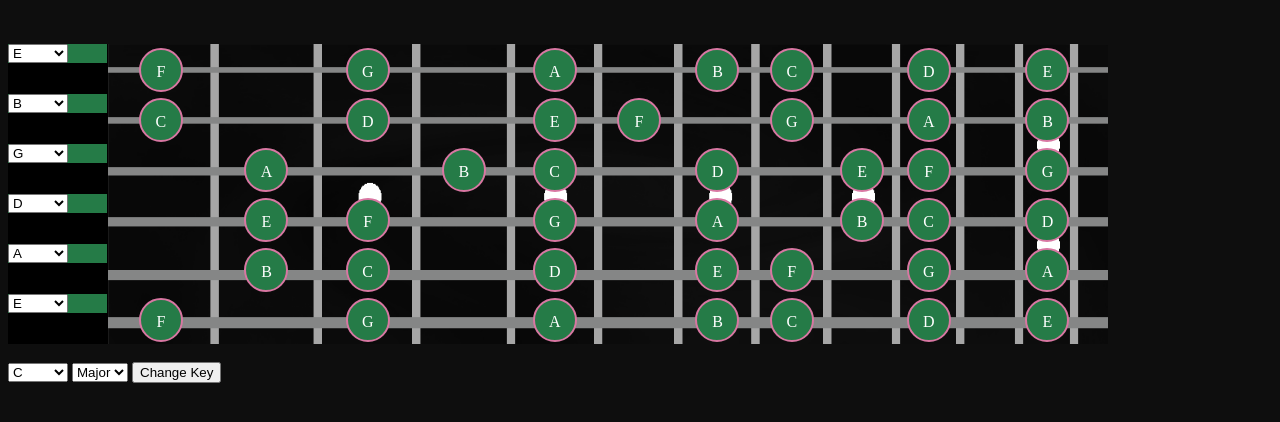
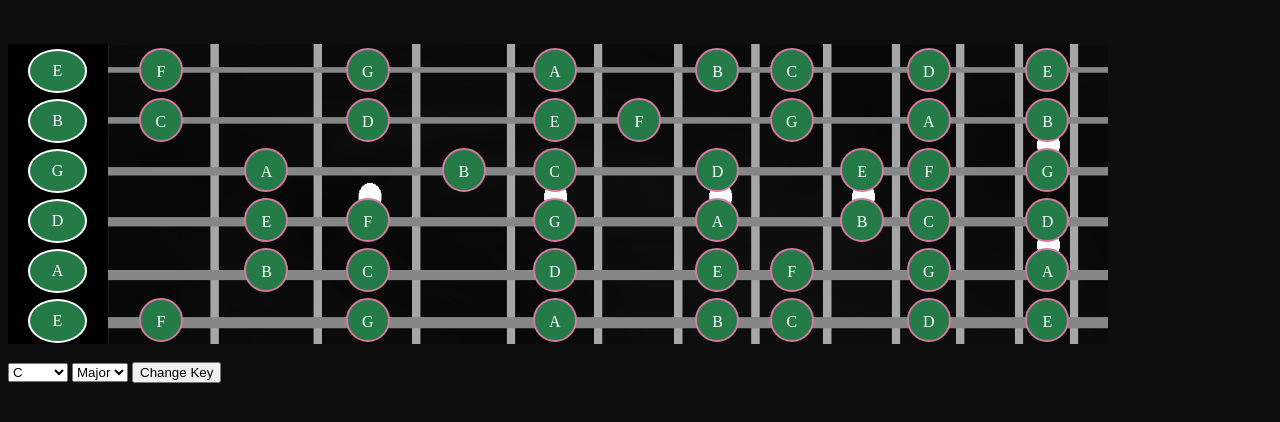
Before and after one commit to tommyduggs/flexfrets, a plain HTML site: page index.html in a window 1280 px wide. Drawn offline with Linux system fonts and the light colour scheme.

Commit message:
Replaced tuning note dropdown with div

```diff
--- a/css/style.css
+++ b/css/style.css
@@ -47,6 +47,19 @@ body {
 
 .openInKey {
 	background-color: #257b47;
+    border: 2px solid white;
+    border-radius: 90%;
+
+    text-align: center;
+    vertical-align: bottom;
+
+    line-height: 256%;
+    height: 80%;
+
+    margin-top: 5%;
+    margin-bottom: 5%;
+    margin-left: 20%;
+    margin-right: 20%;
 }
 
 .highlighted > .note {
@@ -56,6 +69,7 @@ body {
 
 .open_string {
 	width: 9%;
+	height: 100%;
 	float: left;
 }
 
--- a/index.html
+++ b/index.html
@@ -10,8 +10,10 @@
 	<br/><br/>
 	<div class="fretboard">
 		<div ng-repeat="string in fretboard.strings" class="string">
-			<div class="open_string" ng-class="{'openInKey' : fretboard.openInKey[$index]}">
-				<select ng-model="strings[5-$index]" ng-options="note as note for note in notes" ng-change="changeTuning()"></select>
+			<div class="open_string" ng-click="showTuner()">
+				<div class="open_note" ng-class="{'openInKey' : fretboard.openInKey[$index]}">{{strings[5-$index]}}</div>
+
+				<!-- <select ng-model="strings[5-$index]" ng-options="note as note for note in notes" ng-change="changeTuning()"></select> -->
 			</div>
 			<div ng-repeat="fret in string.frets" class="fret fret_{{$index}}" ng-class="{'highlighted' : fret.highlight}">
 				<div class="note">
--- a/js/MainCtrl.js
+++ b/js/MainCtrl.js
@@ -21,4 +21,8 @@ app.controller("MainCtrl", ["$scope", "GuitarService", function($scope, GuitarSe
 
 		$scope.fretboard = GuitarService.highlightKey(root, isMinor);
 	}
+
+	$scope.showTuner = function () {
+		console.log("works");
+	}
 }]);
```
Also changed, not shown: 1 other file.
